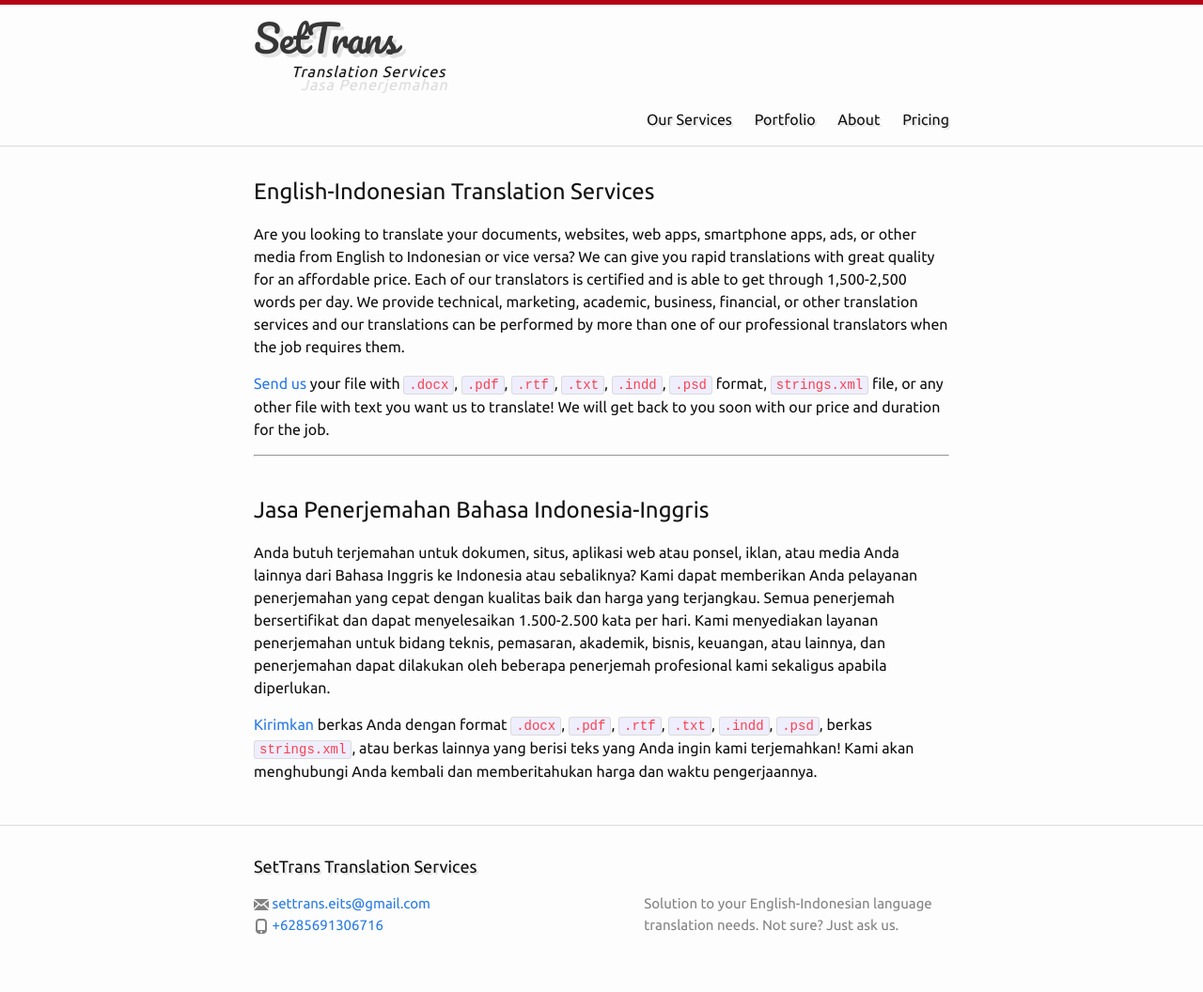
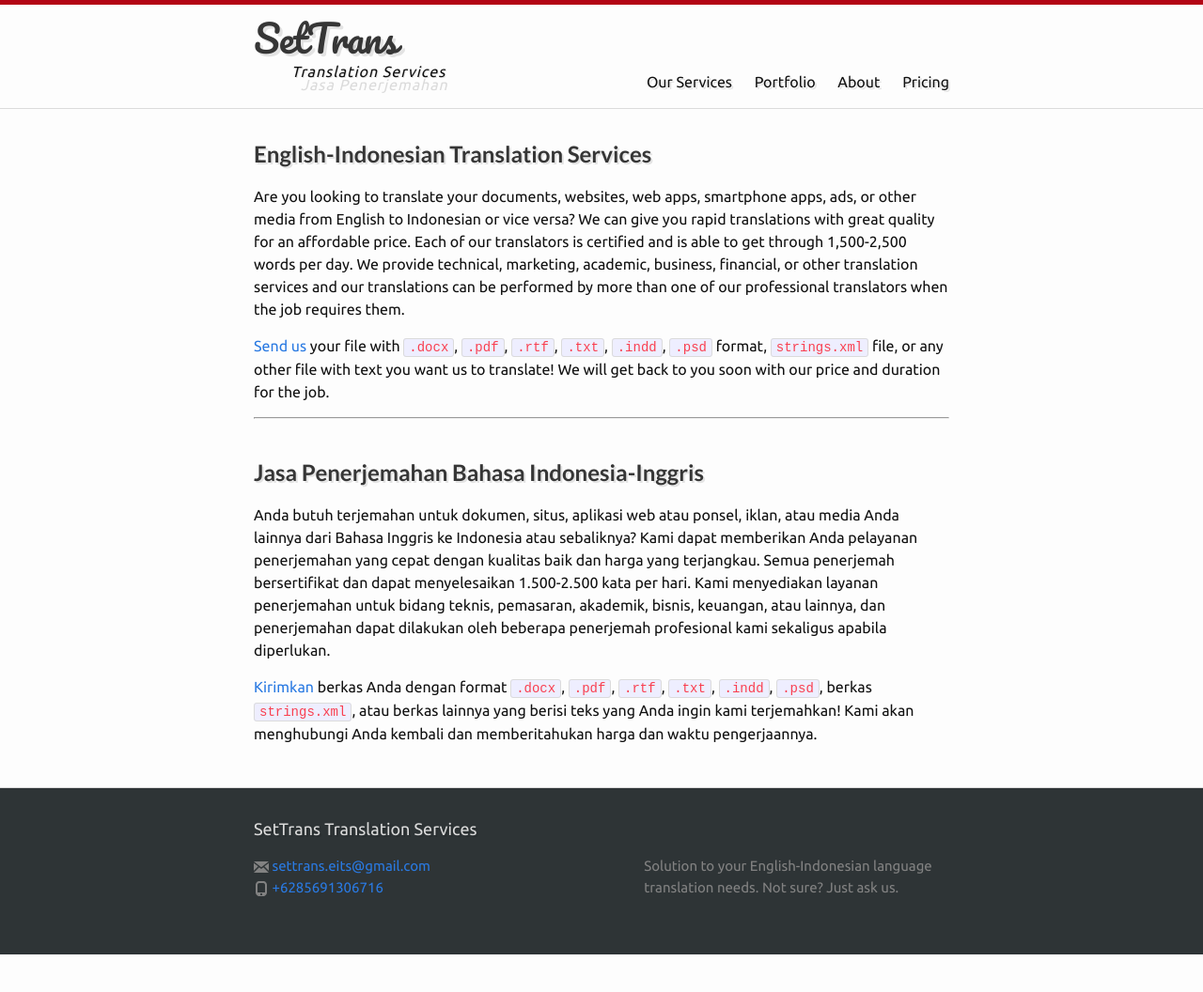
Before and after one commit to settrans/settrans.github.io, a Jekyll site: the page built from index.md, in a window 1280 px wide. Shown: the whole page at 94% size. Built offline with Jekyll 4.4.1, drawn with Linux system fonts in a browser that asks for light colours; after the commit the page ends 1016 px from its top, so only the background shows below that.

Commit message:
continue editing style

```diff
--- a/_includes/head.html
+++ b/_includes/head.html
@@ -11,6 +11,6 @@
   <link rel="alternate" type="application/rss+xml" title="{{ site.title }}" href="{{ "/feed.xml" | prepend: site.baseurl | prepend: site.url }}">
   <link href='https://fonts.googleapis.com/css?family=Ubuntu' rel='stylesheet' type='text/css'>
   <link href="http://fonts.googleapis.com/css?family=Oleo+Script" rel="stylesheet" type="text/css">
-  <link href="http://fonts.googleapis.com/css?family=Berkshire+Swash" rel="stylesheet" type="text/css">
+  <link href='https://fonts.googleapis.com/css?family=Lato:300italic,700italic,700,400italic' rel='stylesheet' type='text/css'>
   <link href="http://fonts.googleapis.com/css?family=Pacifico" rel="stylesheet" type="text/css">
 </head>
--- a/_includes/header.html
+++ b/_includes/header.html
@@ -1,11 +1,9 @@
 <header class="site-header">
 
   <div class="wrapper">
-
      <a class="site-title" href="{{ site.baseurl }}/">{{ site.title }}</a><br />
      <span class="site-subtitle-en">{{ site.subtitle_en }}</span><br />
      <span class="site-subtitle-id">{{ site.subtitle_id }}</span>
-
     <nav class="site-nav">
       <a href="#" class="menu-icon">
         <svg viewBox="0 0 18 15">
@@ -23,7 +21,6 @@
         {% endfor %}
       </div>
     </nav>
-
   </div>
 
 </header>
--- a/_sass/_layout.scss
+++ b/_sass/_layout.scss
@@ -17,7 +17,7 @@
     line-height: 70px;
     letter-spacing: -1px;
     margin-bottom: 0;
-    text-shadow: 4px 4px 0px rgba(0,0,0,0.1);
+    text-shadow: 3px 3px 0px rgba(0,0,0,0.1);
 
     &,
     &:visited {
@@ -48,9 +48,17 @@
     float: left;
 }
 
+.lato {
+    font-family: "Lato";
+    font-size: 24px;
+    text-shadow: 2px 2px 0px rgba(0,0,0,0.1);
+    color: $grey-color-dark;
+ }
+
 .site-nav {
     float: right;
     line-height: 56px;
+    margin-top: -40px;
 
     .menu-icon {
         display: none;
@@ -68,6 +76,7 @@
     }
 
     @include media-query($on-palm) {
+        margin-top: 10px;
         position: absolute;
         top: 9px;
         right: $spacing-unit / 2;
@@ -125,11 +134,13 @@
 .site-footer {
     border-top: 1px solid $grey-color-light;
     padding: $spacing-unit 0;
+    background-color: #2e3436;
 }
 
 .footer-heading {
     font-size: 18px;
     margin-bottom: $spacing-unit / 2;
+    color: $grey-color-light;
     text-shadow: 2px 2px 0px rgba(0,0,0,0.1);
 }
 
--- a/css/main.scss
+++ b/css/main.scss
@@ -4,7 +4,7 @@
 @charset "utf-8";
 
 // Our variables
-$base-font-family: Ubuntu, "Helvetica Neue", Helvetica, Arial, sans-serif;
+$base-font-family: Ubuntu, Lato, "Helvetica Neue", Helvetica, Arial, sans-serif;
 $base-font-size:   16px;
 $base-font-weight: 400;
 $small-font-size:  $base-font-size * 0.875;
--- a/index.md
+++ b/index.md
@@ -1,8 +1,9 @@
 ---
 layout: default
+parse_block_html: true
 ---
 
-##English-Indonesian Translation Services
+<span class="lato">English-Indonesian Translation Services</span>
 
 Are you looking to translate your documents, websites, web apps, smartphone
 apps, ads, or other media from English to Indonesian or vice versa? We can
@@ -21,7 +22,7 @@ and duration for the job.
 ---
 <br/>
 
-##Jasa Penerjemahan Bahasa Indonesia-Inggris
+<span class="lato">Jasa Penerjemahan Bahasa Indonesia-Inggris</span>
 
 Anda butuh terjemahan untuk dokumen, situs, aplikasi web atau ponsel, iklan,
 atau media Anda lainnya dari Bahasa Inggris ke Indonesia atau sebaliknya?
```
